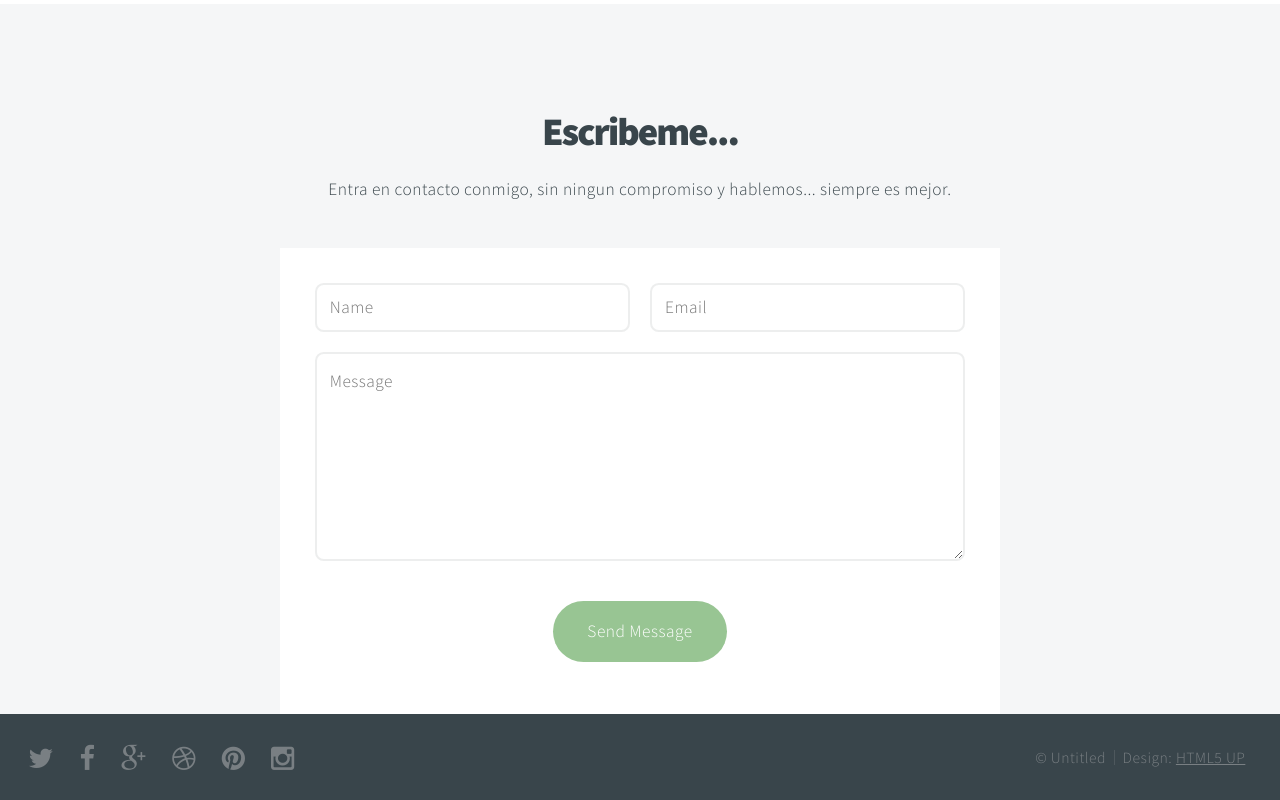
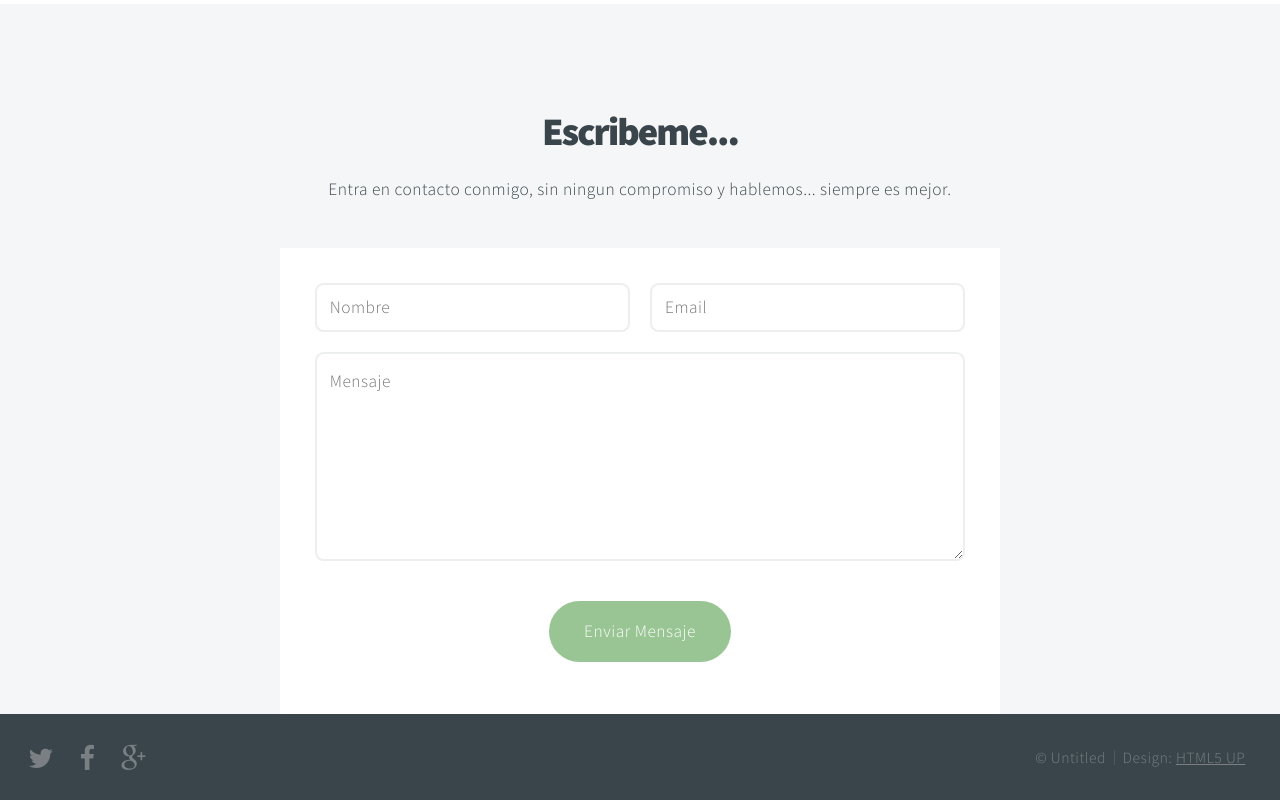
Before and after one commit to hablemos/pagina, a plain HTML site: page index.html in a window 1280 px wide. Shown: the part 3414-4214 px from the top of the page. Drawn offline with Linux system fonts and the light colour scheme.

Commit message:
Ajuste en formulario

```diff
--- a/index.html
+++ b/index.html
@@ -111,16 +111,16 @@
 					<!-- Contact Form -->
 							<form method="post" action="#">
 								<div class="row 50%">
-									<div class="6u 12u(mobile)"><input type="text" name="name" placeholder="Name" /></div>
+									<div class="6u 12u(mobile)"><input type="text" name="nombre" placeholder="Nombre" /></div>
 									<div class="6u 12u(mobile)"><input type="email" name="email" placeholder="Email" /></div>
 								</div>
 								<div class="row 50%">
-									<div class="12u"><textarea name="message" placeholder="Message" rows="6"></textarea></div>
+									<div class="12u"><textarea name="mensaje" placeholder="Mensaje" rows="6"></textarea></div>
 								</div>
 								<div class="row">
 									<div class="12u">
 										<ul class="actions">
-											<li><input type="submit" value="Send Message" /></li>
+											<li><input type="submit" value="Enviar Mensaje" /></li>
 										</ul>
 									</div>
 								</div>
@@ -138,9 +138,7 @@
 						<li><a href="#" class="icon fa-twitter"><span class="label">Twitter</span></a></li>
 						<li><a href="#" class="icon fa-facebook"><span class="label">Facebook</span></a></li>
 						<li><a href="#" class="icon fa-google-plus"><span class="label">Google+</span></a></li>
-						<li><a href="#" class="icon fa-dribbble"><span class="label">Dribbble</span></a></li>
-						<li><a href="#" class="icon fa-pinterest"><span class="label">Pinterest</span></a></li>
-						<li><a href="#" class="icon fa-instagram"><span class="label">Instagram</span></a></li>
+
 					</ul>
 
 				<!-- Menu -->
```
